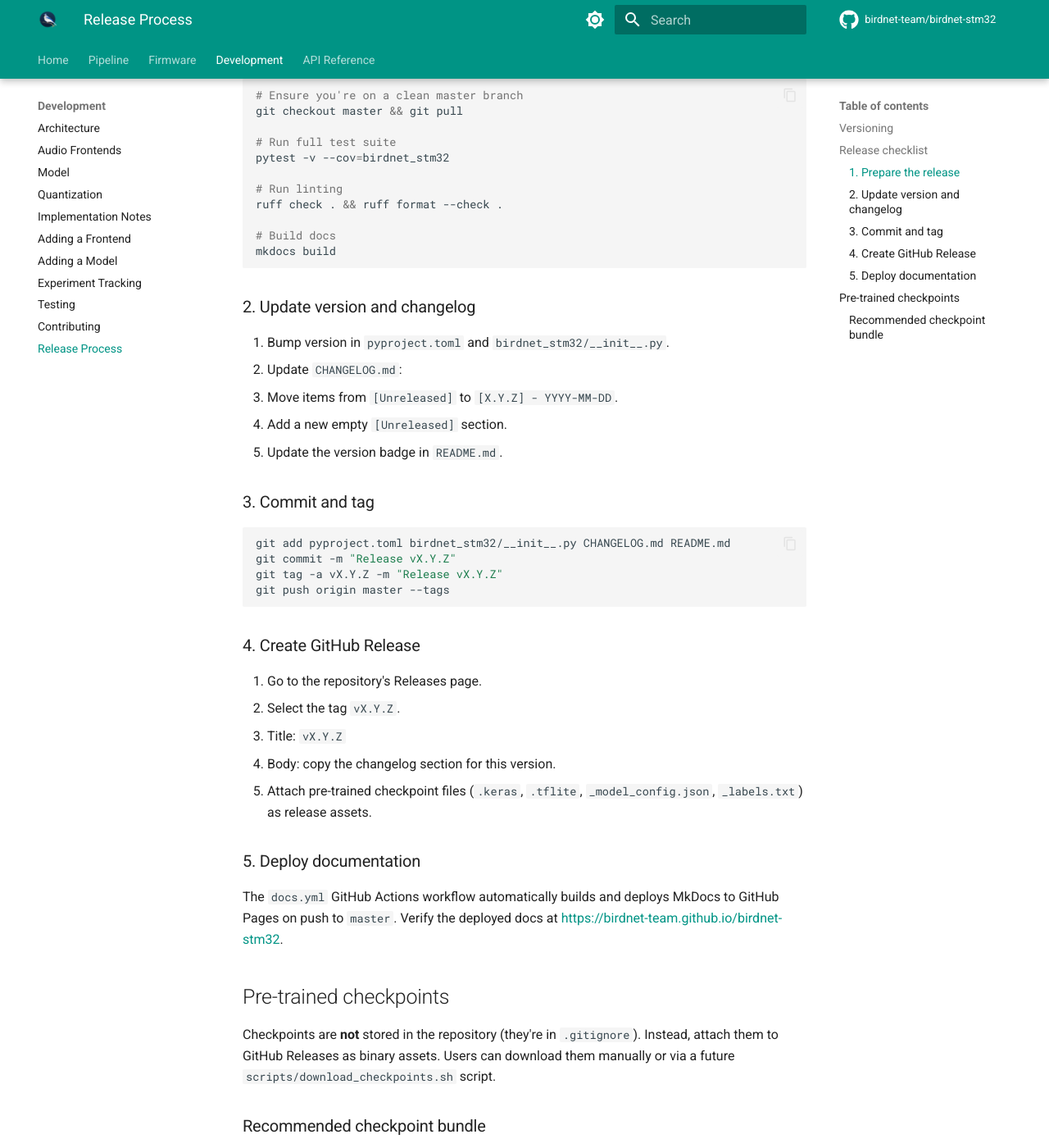
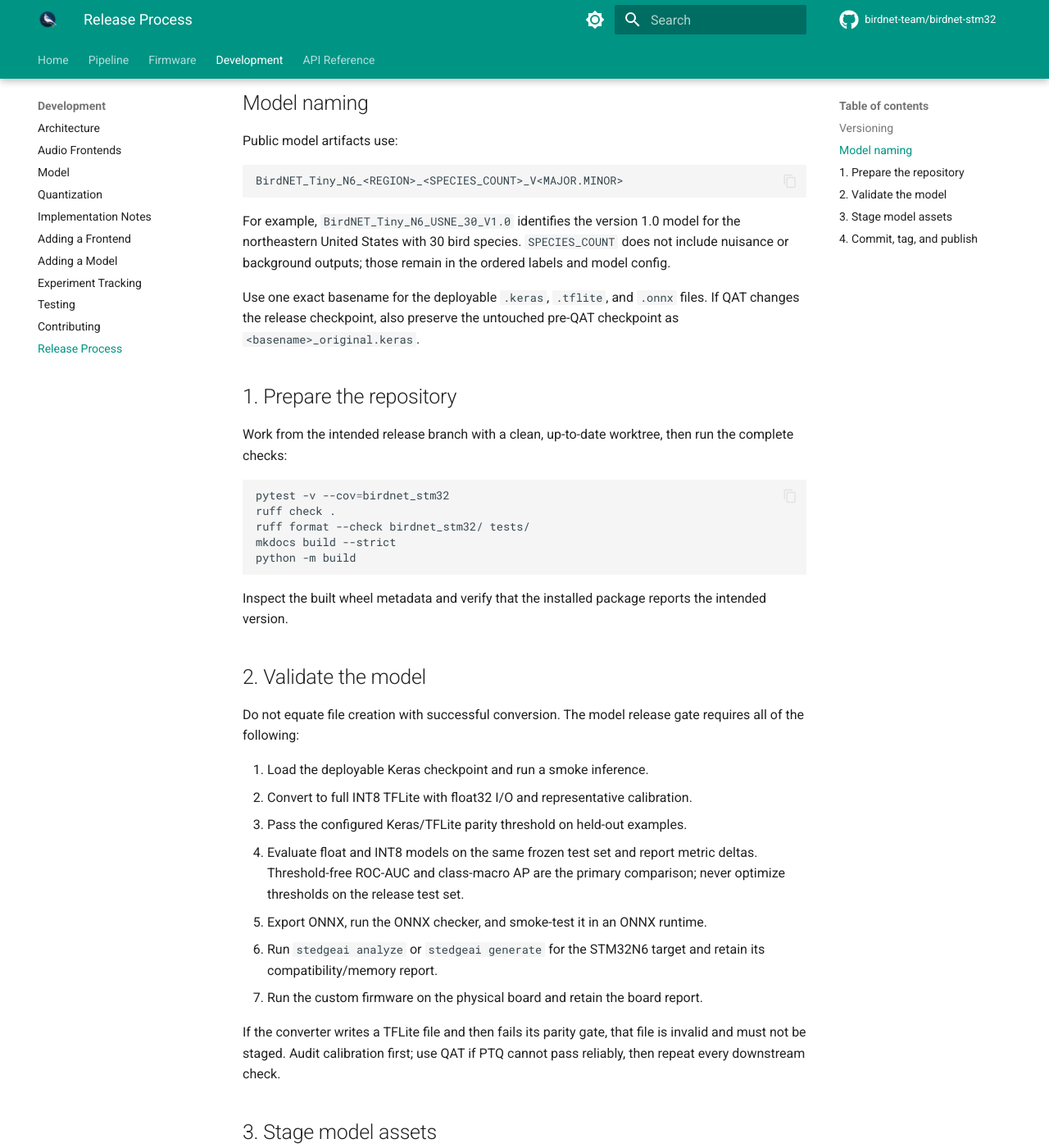
Before and after one commit to birdnet-team/birdnet-stm32, an MkDocs documentation site: the page built from docs/dev/release-process.md, in a window 1280 px wide and 1400 px high, scrolled down 636 px. Shown: the whole window at 82% size. Built offline with MkDocs 1.6.1 and Material for MkDocs 9.7.7, drawn with Linux system fonts in a browser that asks for light colours; comment, search, counter and statistics services are not loaded; some of the changed text lies outside the part shown.

Commit message:
Prepare version 1.0 release documentation

````diff
--- a/birdnet_stm32/__init__.py
+++ b/birdnet_stm32/__init__.py
@@ -5,4 +5,4 @@
 try:
     __version__ = version("birdnet-stm32")
 except PackageNotFoundError:
-    __version__ = "0.5.0"  # fallback when not installed
+    __version__ = "1.0.0"  # fallback when not installed
--- a/docs/dev/release-process.md
+++ b/docs/dev/release-process.md
@@ -1,84 +1,119 @@
 # Release Process
 
-How to prepare and publish a new release of BirdNET-STM32.
+How to prepare a BirdNET-STM32 software release and its model assets.
 
 ## Versioning
 
 BirdNET-STM32 follows [Semantic Versioning](https://semver.org/):
 
-- **MAJOR**: breaking changes to CLI, config format, or model output format
-- **MINOR**: new features (frontends, model options, evaluation metrics)
-- **PATCH**: bug fixes, documentation updates, dependency bumps
+- **MAJOR**: breaking CLI, configuration, firmware, or model-contract changes;
+- **MINOR**: backward-compatible features;
+- **PATCH**: backward-compatible fixes and documentation updates.
 
-The version is defined in two places (keep them in sync):
+Keep the version synchronized in:
 
-1. `pyproject.toml` → `[project] version`
-2. `birdnet_stm32/__init__.py` → fallback `__version__`
+1. `pyproject.toml` (`[project] version`);
+2. `birdnet_stm32/__init__.py` (fallback `__version__`);
+3. `CITATION.cff` (`version` and `date-released`);
+4. the README badge and `CHANGELOG.md`.
 
-## Release checklist
+Repository tags use full SemVer, such as `v1.0.0`.
 
-### 1. Prepare the release
+## Model naming
+
+Public model artifacts use:
+
+```text
+BirdNET_Tiny_N6_<REGION>_<SPECIES_COUNT>_V<MAJOR.MINOR>
+```
+
+For example, `BirdNET_Tiny_N6_USNE_30_V1.0` identifies the version 1.0 model
+for the northeastern United States with 30 bird species. `SPECIES_COUNT` does
+not include nuisance or background outputs; those remain in the ordered labels
+and model config.
+
+Use one exact basename for the deployable `.keras`, `.tflite`, and `.onnx`
+files. If QAT changes the release checkpoint, also preserve the untouched
+pre-QAT checkpoint as `<basename>_original.keras`.
+
+## 1. Prepare the repository
+
+Work from the intended release branch with a clean, up-to-date worktree, then
+run the complete checks:
 
 ```bash
-# Ensure you're on a clean master branch
-git checkout master && git pull
-
-# Run full test suite
 pytest -v --cov=birdnet_stm32
-
-# Run linting
-ruff check . && ruff format --check .
-
-# Build docs
-mkdocs build
+ruff check .
+ruff format --check birdnet_stm32/ tests/
+mkdocs build --strict
+python -m build
 ```
 
-### 2. Update version and changelog
+Inspect the built wheel metadata and verify that the installed package reports
+the intended version.
 
-1. Bump version in `pyproject.toml` and `birdnet_stm32/__init__.py`.
-2. Update `CHANGELOG.md`:
-   - Move items from `[Unreleased]` to `[X.Y.Z] - YYYY-MM-DD`.
-   - Add a new empty `[Unreleased]` section.
-3. Update the version badge in `README.md`.
+## 2. Validate the model
 
-### 3. Commit and tag
+Do not equate file creation with successful conversion. The model release gate
+requires all of the following:
+
+1. Load the deployable Keras checkpoint and run a smoke inference.
+2. Convert to full INT8 TFLite with float32 I/O and representative calibration.
+3. Pass the configured Keras/TFLite parity threshold on held-out examples.
+4. Evaluate float and INT8 models on the same frozen test set and report metric
+   deltas. Threshold-free ROC-AUC and class-macro AP are the primary comparison;
+   never optimize thresholds on the release test set.
+5. Export ONNX, run the ONNX checker, and smoke-test it in an ONNX runtime.
+6. Run `stedgeai analyze` or `stedgeai generate` for the STM32N6 target and
+   retain its compatibility/memory report.
+7. Run the custom firmware on the physical board and retain the board report.
+
+If the converter writes a TFLite file and then fails its parity gate, that file
+is invalid and must not be staged. Audit calibration first; use QAT if PTQ
+cannot pass reliably, then repeat every downstream check.
+
+## 3. Stage model assets
+
+Binary assets are not committed. Stage them under the gitignored directory:
+
+```text
+release/<model-basename>/
+```
+
+The version 1.0 USNE bundle should contain:
+
+| File | Purpose |
+|---|---|
+| `<basename>.keras` | Deployable Keras checkpoint used for exports |
+| `<basename>_original.keras` | Untouched training checkpoint when QAT was used |
+| `<basename>.tflite` | Validated full-INT8 model with float32 I/O |
+| `<basename>.onnx` | Validated ONNX export |
+| `<basename>_model_config.json` | Input, frontend, architecture, and class contract |
+| `<basename>_labels.txt` | Ordered output labels |
+| `<basename>_validation_data.npz` | Fixed on-device validation inputs |
+| `<basename>_conversion.json` | Quantization and parity report |
+| `<basename>_float_benchmark.json` | Float test metrics and latency |
+| `<basename>_int8_benchmark.json` | INT8 test metrics and latency |
+| `<basename>_stedgeai_report.txt` | STM32N6 compiler analysis |
+| `<basename>_board_report.*` | Custom-firmware validation and timing |
+| `manifest.json` | Model identity, sources, dataset/code revisions, gates, and sizes |
+| `SHA256SUMS` | SHA-256 digest for every distributed file |
+
+Only list an asset in the manifest after its corresponding validation passed.
+
+## 4. Commit, tag, and publish
+
+Keep the repository preparation and any quantization fix in focused commits.
+After review, create an annotated tag and push it:
 
 ```bash
-git add pyproject.toml birdnet_stm32/__init__.py CHANGELOG.md README.md
-git commit -m "Release vX.Y.Z"
 git tag -a vX.Y.Z -m "Release vX.Y.Z"
-git push origin master --tags
+git push origin <release-branch> --tags
 ```
 
-### 4. Create GitHub Release
+Create a GitHub release from the tag, copy the matching changelog section into
+the release notes, and upload every file from the staged model directory.
+Verify uploaded checksums before announcing the release.
 
-1. Go to the repository's Releases page.
-2. Select the tag `vX.Y.Z`.
-3. Title: `vX.Y.Z`
-4. Body: copy the changelog section for this version.
-5. Attach pre-trained checkpoint files (`.keras`, `.tflite`,
-   `_model_config.json`, `_labels.txt`) as release assets.
-
-### 5. Deploy documentation
-
-The `docs.yml` GitHub Actions workflow automatically builds and deploys
-MkDocs to GitHub Pages on push to `master`. Verify the deployed docs at
-<https://birdnet-team.github.io/birdnet-stm32>.
-
-## Pre-trained checkpoints
-
-Checkpoints are **not** stored in the repository (they're in `.gitignore`).
-Instead, attach them to GitHub Releases as binary assets. Users can download
-them manually or via a future `scripts/download_checkpoints.sh` script.
-
-### Recommended checkpoint bundle
-
-For each release, include:
-
-| File | Description |
-|---|---|
-| `{name}.keras` | Trained Keras model |
-| `{name}_quantized.tflite` | INT8 quantized TFLite model |
-| `{name}_model_config.json` | Model configuration |
-| `{name}_labels.txt` | Class label list |
-| `{name}_quantized_validation_data.npz` | On-device validation data |
+The `docs.yml` workflow publishes MkDocs from the default branch. Confirm the
+deployed documentation after the release merge.
--- a/pyproject.toml
+++ b/pyproject.toml
@@ -4,7 +4,7 @@
 
 [project]
 name = "birdnet-stm32"
-version = "0.5.0"
+version = "1.0.0"
 description = "Bird sound classification for edge deployment on STM32N6570-DK with NPU"
 readme = "README.md"
 license = "MIT"
@@ -15,7 +15,7 @@
 ]
 keywords = ["bioacoustics", "bird", "audio", "classification", "stm32", "edge", "tflite", "quantization"]
 classifiers = [
-    "Development Status :: 3 - Alpha",
+    "Development Status :: 5 - Production/Stable",
     "Intended Audience :: Science/Research",
     "Programming Language :: Python :: 3.12",
     "Topic :: Scientific/Engineering :: Artificial Intelligence",
@@ -34,6 +34,7 @@
 
 [project.optional-dependencies]
 dev = [
+    "build>=1.2",
     "pytest>=8.0",
     "pytest-cov>=5.0",
     "ruff>=0.4.0",
@@ -53,6 +54,7 @@
     "optuna>=3.6",
 ]
 all = [
+    "build>=1.2",
     "pytest>=8.0",
     "pytest-cov>=5.0",
     "ruff>=0.4.0",
````
Also changed, not shown: AGENTS.md (added, +27 -0 lines), CHANGELOG.md (+19 -1 lines), README.md (+17 -6 lines), docs/conversion.md (+17 -3 lines), docs/dev/experiment-tracking.md (+11 -4 lines), docs/dev/quantization.md (+8 -1 lines), docs/getting-started.md (+9 -4 lines), docs/index.md (+6 -1 lines), .github/copilot-instructions.md, 2 other files.
